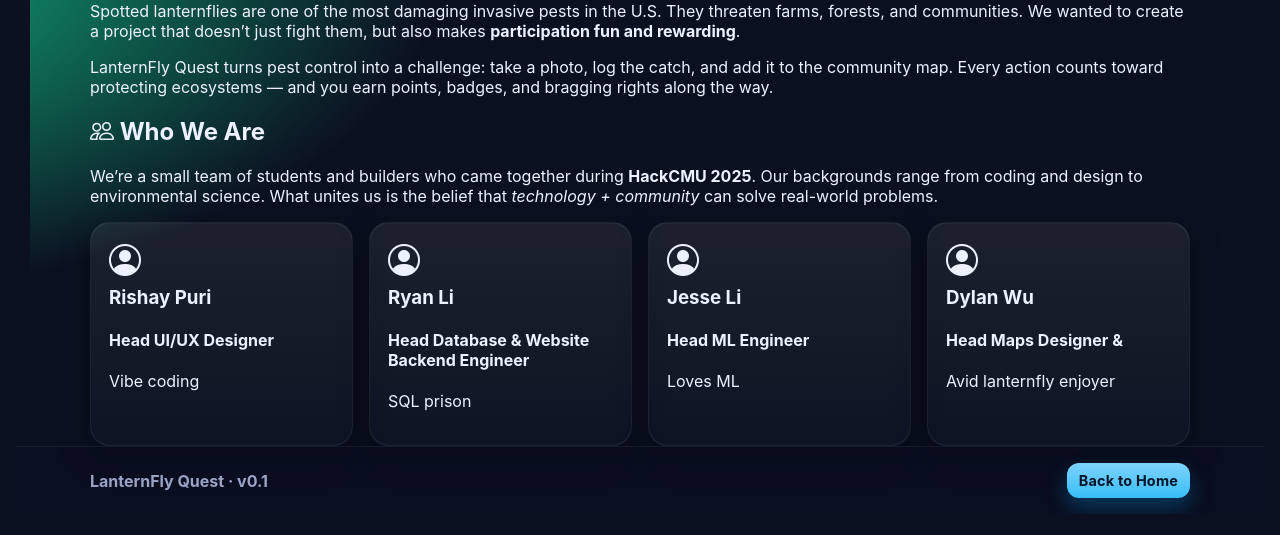
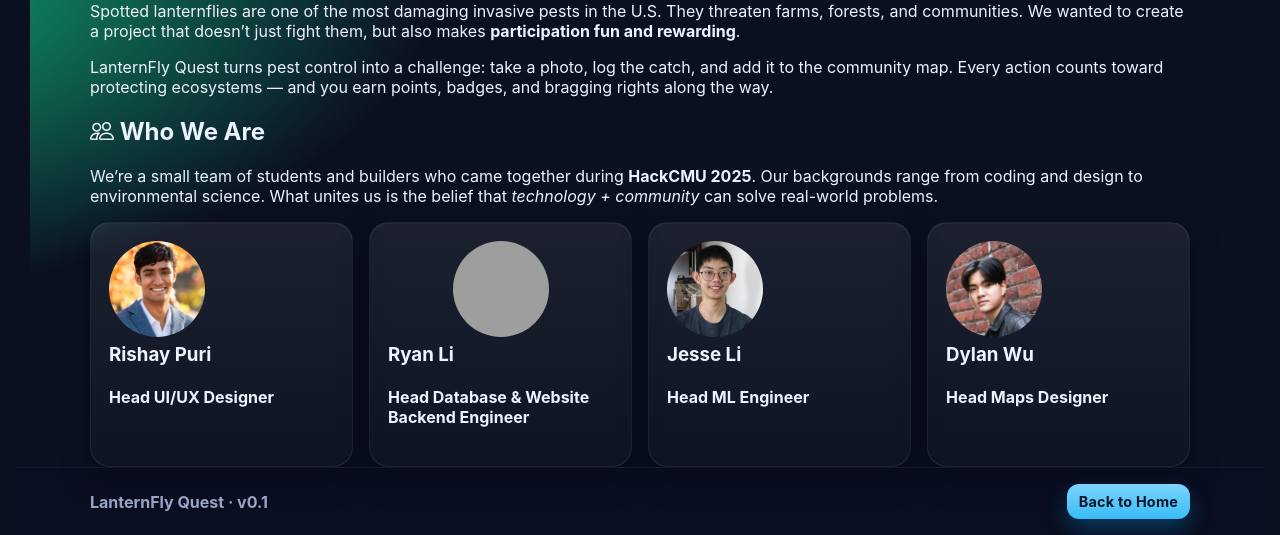
Before and after one commit to thesuperRL/HackCMU-2025, a Flask app: page /info in a window 1280 px wide. Shown: the part 351-886 px from the top of the page. Before the commit the page ends 865 px from the top, so only its background shows below. Run offline with Flask 3, Linux system fonts and the light colour scheme; some libraries are stand-ins or nearby versions; grey boxes are pictures that could not be loaded.

Commit message:
team photos

```diff
--- a/templates/info.html
+++ b/templates/info.html
@@ -130,28 +130,24 @@
 
       <div class="team-grid">
         <div class="card">
-          <i class="bi bi-person-circle" style="font-size:2rem;"></i>
+          <img src="/static/img/RishayPhoto.jpeg" alt="Rishay Puri" style="width:96px;height:96px;border-radius:999px;object-fit:cover;" />
           <h3>Rishay Puri</h3>
           <h4>Head UI/UX Designer</h4>
-          <p>Vibe coding</p>
         </div>
         <div class="card">
-          <i class="bi bi-person-circle" style="font-size:2rem;"></i>
+          <img src="/static/img/RyanPhoto.jpeg" alt="Ryan Li" style="width:96px;height:96px;border-radius:999px;object-fit:cover;object-position:center;display:block;margin:0 auto;" />
           <h3>Ryan Li</h3>
           <h4>Head Database & Website Backend Engineer</h4>
-          <p>SQL prison</p>
         </div>
         <div class="card">
-          <i class="bi bi-person-circle" style="font-size:2rem;"></i>
+          <img src="/static/img/JessePhoto.jpeg" alt="Jesse Li" style="width:96px;height:96px;border-radius:999px;object-fit:cover;" />
           <h3>Jesse Li</h3>
           <h4>Head ML Engineer</h4>
-          <p>Loves ML</p>
         </div>
         <div class="card">
-          <i class="bi bi-person-circle" style="font-size:2rem;"></i>
+          <img src="/static/img/DylanPhoto.jpeg" alt="Dylan Wu" style="width:96px;height:96px;border-radius:999px;object-fit:cover;" />
           <h3>Dylan Wu</h3>
-          <h4>Head Maps Designer & </h4>
-          <p>Avid lanternfly enjoyer</p>
+          <h4>Head Maps Designer </h4>
         </div>
       </div>
     </section>
```
Also changed, not shown: photo/DylanPhoto.jpeg (added), photo/JessePhoto.jpeg (added), photo/RishayPhoto.jpeg (added), static/img/DylanPhoto.jpeg (added), static/img/JessePhoto.jpeg (added), static/img/RishayPhoto.jpeg (added), 2 other files.
